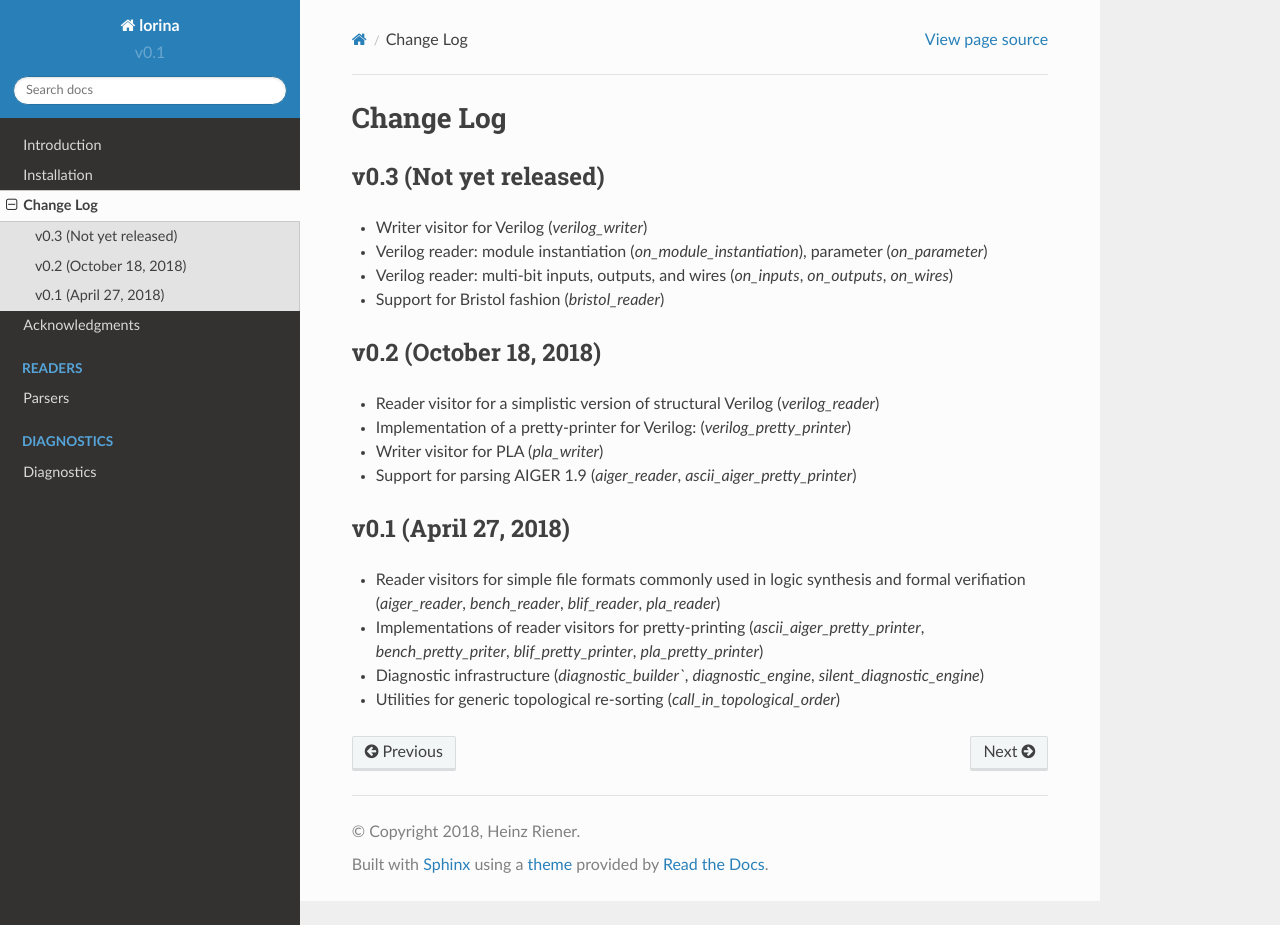
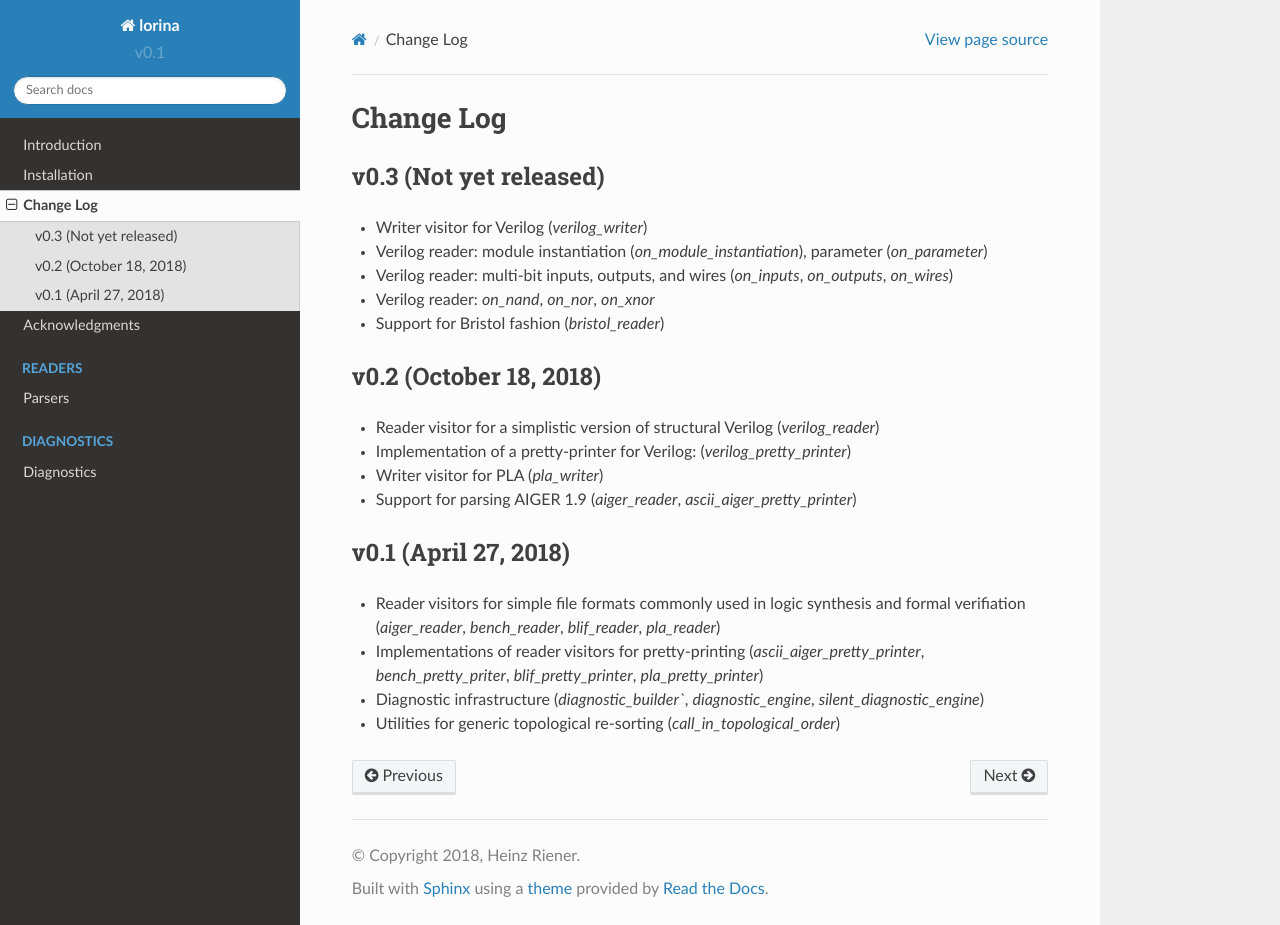
Before and after one commit to hriener/lorina, a Sphinx documentation site: the page built from docs/changelog.rst, in a window 1280 px wide and 925 px high. Built offline with Sphinx 7.4.7 and the Read the Docs theme 2.0.0, drawn with Linux system fonts in a browser that asks for light colours; pages that are not in the unit, such as notebooks, are missing from menus.

Commit message:
Update changelog.rst

```diff
--- a/docs/changelog.rst
+++ b/docs/changelog.rst
@@ -7,6 +7,7 @@ v0.3 (Not yet released)
 * Writer visitor for Verilog (`verilog_writer`)
 * Verilog reader: module instantiation (`on_module_instantiation`), parameter (`on_parameter`)
 * Verilog reader: multi-bit inputs, outputs, and wires (`on_inputs`, `on_outputs`, `on_wires`)
+* Verilog reader: `on_nand`, `on_nor`, `on_xnor`
 * Support for Bristol fashion (`bristol_reader`)
 
 v0.2 (October 18, 2018)
```
